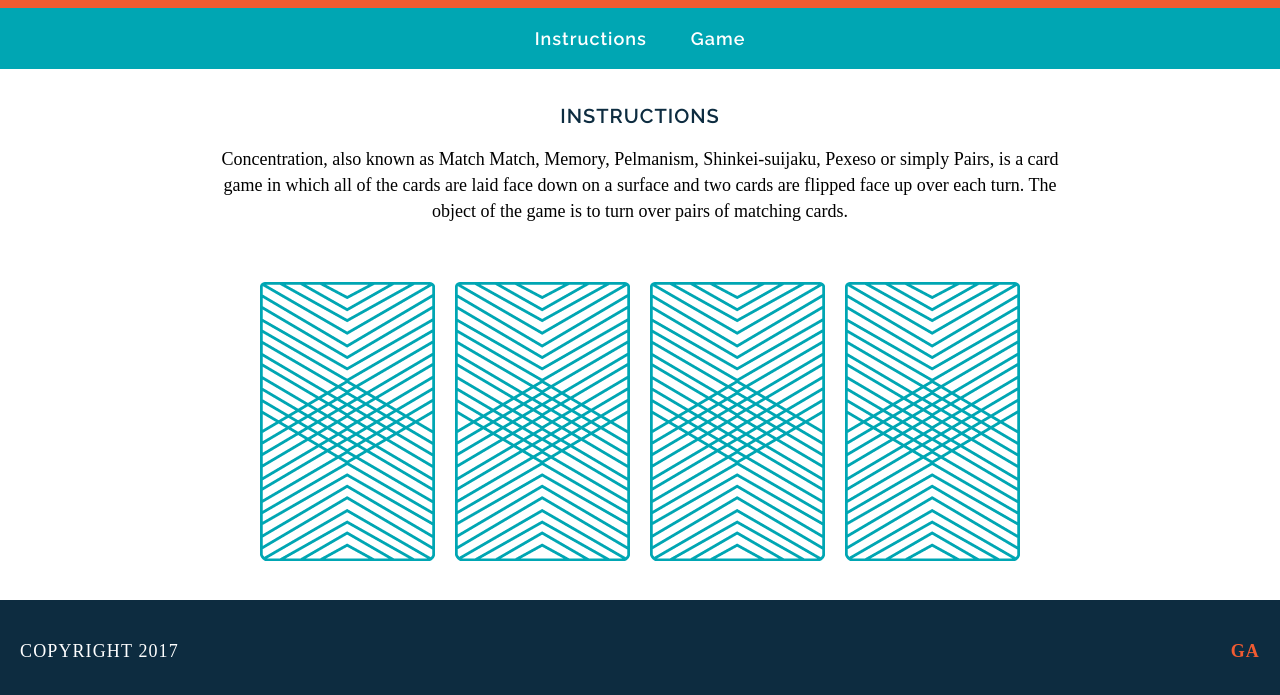
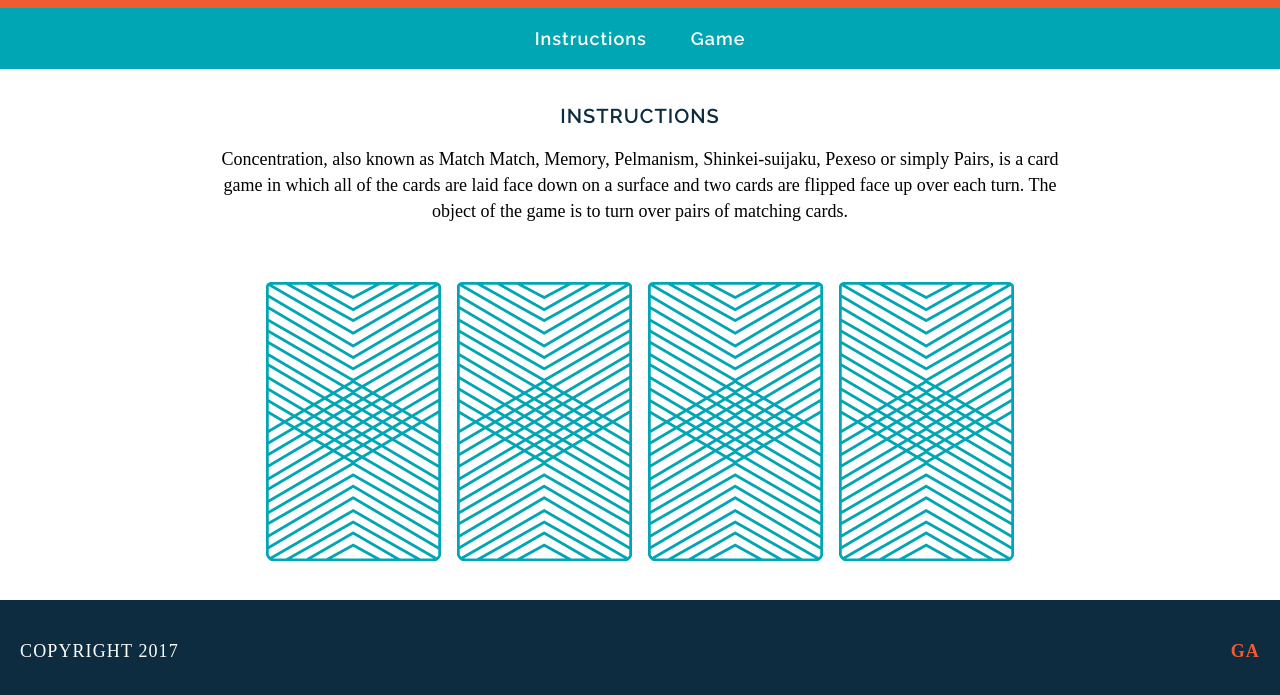
Before and after one commit to jhaynes32/wdi-fundamentals-memorygame, a plain HTML site: page memory_game/index.html in a window 1280 px wide. Shown: the part 105-800 px from the top of the page. Drawn offline with Linux system fonts and the light colour scheme; a web font is replaced by a local one.

Commit message:
created game logic

```diff
--- a/memory_game/index.html
+++ b/memory_game/index.html
@@ -21,12 +21,10 @@
     <h2>INSTRUCTIONS</h2>
       <p>Concentration, also known as Match Match, Memory, Pelmanism, Shinkei-suijaku, Pexeso or simply Pairs, is a card game in which all of the cards are laid face down on a surface and two cards are flipped face up over each turn. The object of the game is to turn over pairs of matching cards.
       </p>
-    <div>
-      <img src="images/back.png" alt="Queen of Diamonds">
-      <img src="images/back.png" alt="Queen of Hearts">
-      <img src="images/back.png" alt="King of Diamonds">
-      <img src="images/back.png" alt="King of Hearts">
-    </div>
+
+    <div id="game-board" class="board clearfix"></div>
+
+
   </main>
     <footer class="clearfix">
       <p class="copyright">Copyright 2017</p>
--- a/memory_game/js/main.js
+++ b/memory_game/js/main.js
@@ -19,14 +19,13 @@ var cards = [
 	rank: 'king',
 	suit: 'diamonds',
 	cardImage: "images/king-of-diamonds.png",
-},
+}
 ];
 
 var cardsInPlay = [];
 
 
 var checkForMatch = function() {
-	cardsInPlay.push(cards[cardID].rank);
 	if (cardsInPlay[0] === cardsInPlay[1]) {
   		alert("You found a match!");
 	} else {
@@ -34,17 +33,29 @@ var checkForMatch = function() {
 	}
 };
 
-var flipCard = function(cardID) {
+var flipCard = function() {
+	var cardId = this.getAttribute('data-id');
+	this.setAttribute('src', cards[cardId].cardImage);
+	cardsInPlay.push(cards[cardId].rank);
 	if (cardsInPlay.length === 2) {
 		checkForMatch();
-	};
+	}
 
-console.log("User flipped" + cards[cardID].rank);
-console.log(cards[cardID].cardImage);
-console.log(cards[cardID].suit);
+console.log("User flipped" + cards[cardId].rank);
+console.log(cards[cardId].cardImage);
+console.log(cards[cardId].suit);
 
 
 };
 
-flipCard(0);
-flipCard(2);
+var createBoard = function (){
+	for (var i = 0; i < cards.length; i++) {
+	var cardElement = document.createElement('img');
+    cardElement.setAttribute('src', "images/back.png");
+    cardElement.setAttribute('data-id', i);
+    cardElement.addEventListener('click', flipCard);
+    document.getElementById('game-board').appendChild(cardElement);
+}
+};
+
+createBoard();
```
